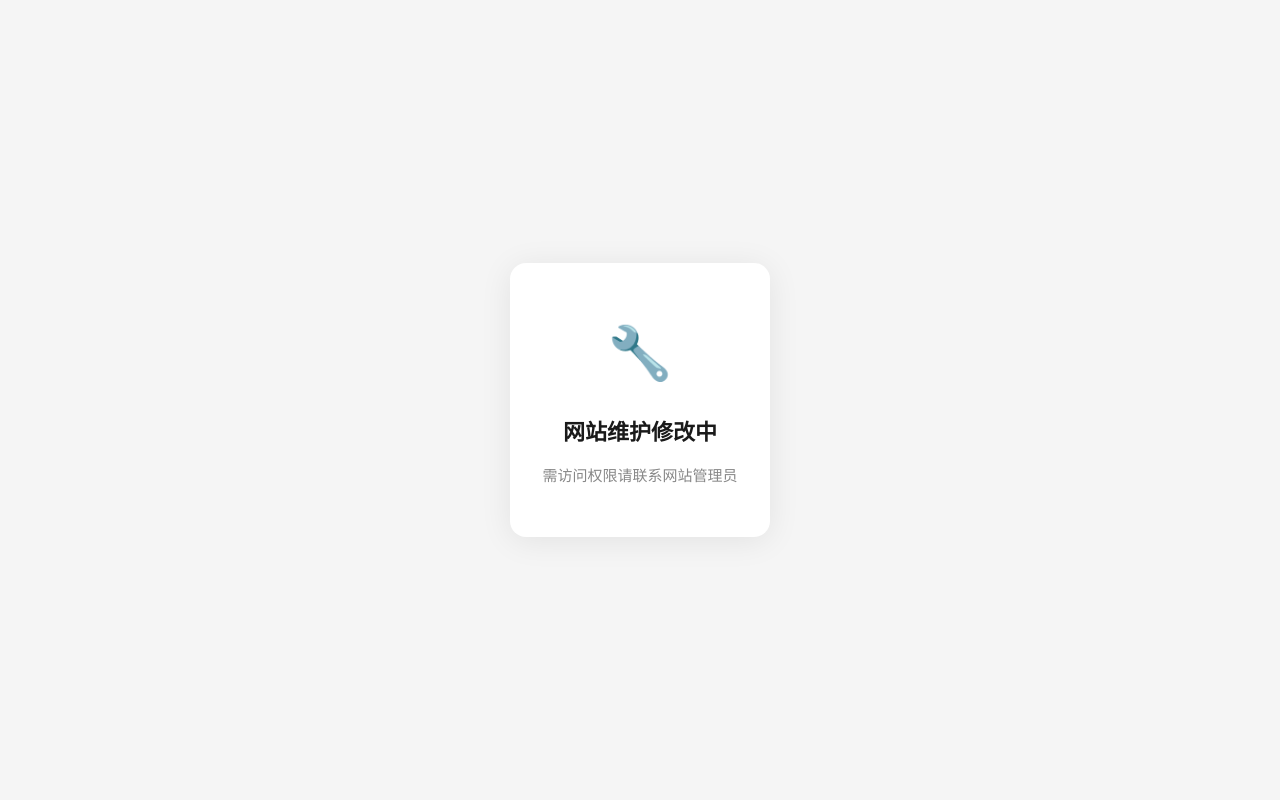
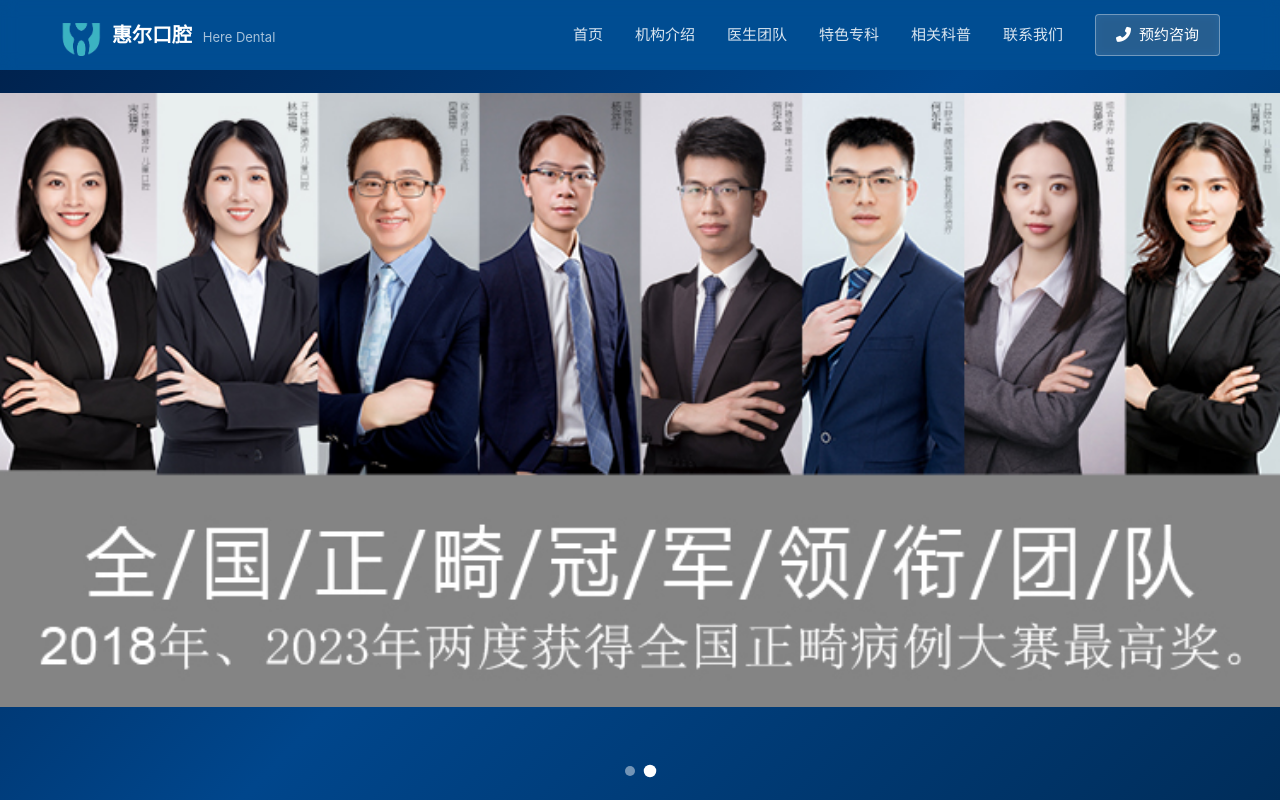
Before and after one commit to 018lin/webYA-PLUS, a plain HTML site: page index.html in a window 1280 px wide. Shown: the top 800 px of the page. Drawn offline with Linux system fonts and the light colour scheme.

Commit message:
撤销访问控制，恢复所有人正常访问

```diff
--- a/index.html
+++ b/index.html
@@ -4,54 +4,6 @@
     <meta charset="UTF-8">
     <meta name="viewport" content="width=device-width, initial-scale=1.0">
     <title>惠尔口腔 - 预防胜于一切的治疗</title>
-
-    <!-- ========== 访问控制：页面初始隐藏，验证通过后显示 ========== -->
-    <style id="access-guard-style">
-        body { visibility: hidden !important; }
-    </style>
-    <script>
-    (function() {
-
-        var SECRET = 'tmd';
-
-        // 检查 URL 是否包含正确的 access 参数，或 localStorage 是否已有访问记录
-        var hasAccess = window.location.search.indexOf('access=' + SECRET) !== -1
-                     || localStorage.getItem('_site_access') === SECRET;
-
-        function showPage() {
-            var style = document.getElementById('access-guard-style');
-            if (style) style.remove();
-        }
-
-        // 如果有访问权限，立即显示页面
-        if (hasAccess) {
-            // 记住访问权限，下次直接访问无需加后缀
-            localStorage.setItem('_site_access', SECRET);
-            showPage();
-        }
-
-        // DOM 加载完成后处理
-        document.addEventListener('DOMContentLoaded', function() {
-            if (hasAccess) {
-                showPage();
-                return;
-            }
-
-            // 无权限：先移除隐藏样式，再显示维护弹窗
-            showPage();
-            document.body.style.cssText = 'display:flex;align-items:center;justify-content:center;' +
-                'min-height:100vh;margin:0;padding:20px;background:#f5f5f5;' +
-                'font-family:-apple-system,BlinkMacSystemFont,"Segoe UI","PingFang SC","Microsoft YaHei",sans-serif;';
-            document.body.innerHTML = '' +
-                '<div style="text-align:center;padding:48px 32px;max-width:460px;' +
-                'background:#fff;border-radius:16px;box-shadow:0 4px 32px rgba(0,0,0,0.08);">' +
-                '<div style="font-size:52px;margin-bottom:20px;">🔧</div>' +
-                '<h2 style="font-size:22px;color:#1a1a1a;margin:0 0 12px;font-weight:600;">网站维护修改中</h2>' +
-                '<p style="font-size:15px;color:#888;line-height:1.8;margin:0;">需访问权限请联系网站管理员</p>' +
-                '</div>';
-        });
-    })();
-    </script>
     <link rel="icon" href="images/01_logo.png">
     <!-- Font Awesome -->
     <link rel="stylesheet" href="https://cdnjs.cloudflare.com/ajax/libs/font-awesome/6.5.0/css/all.min.css">
```
